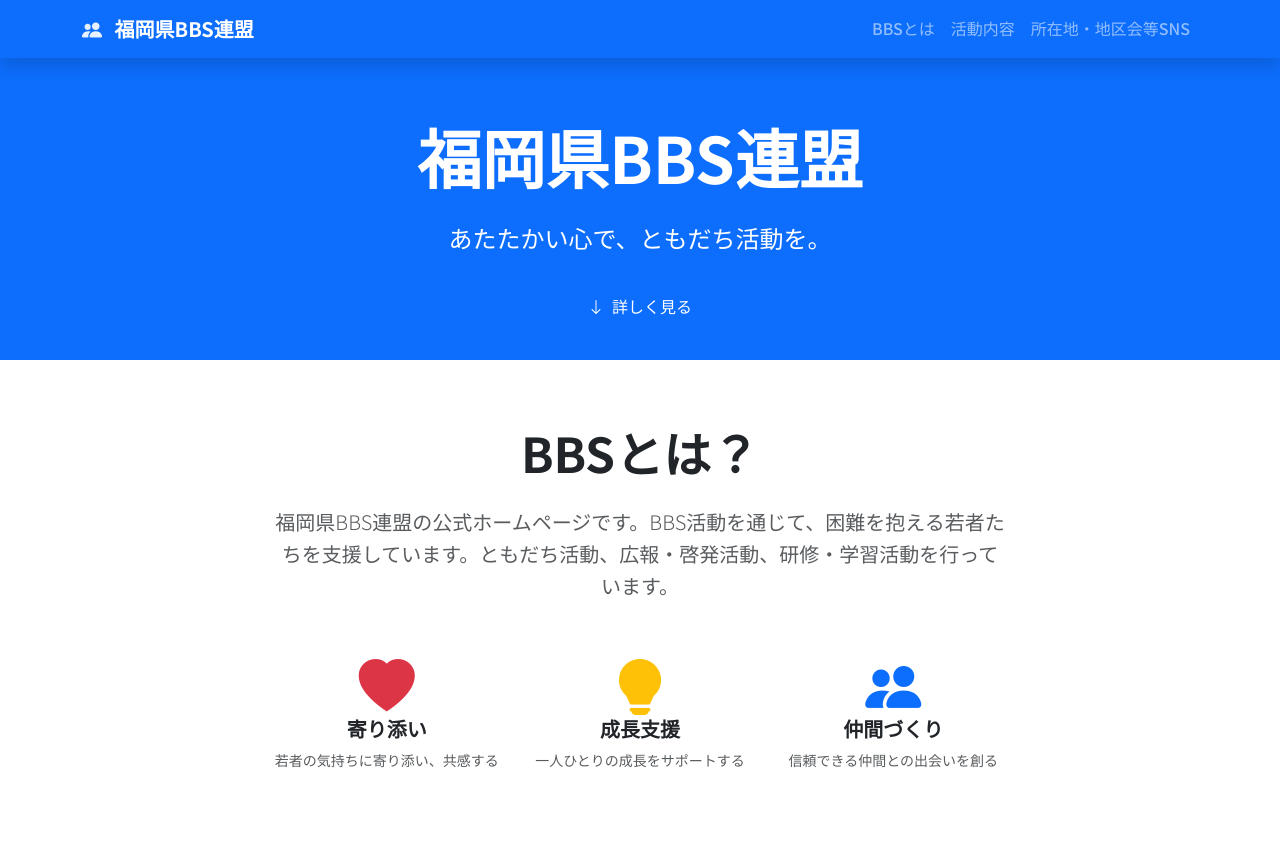
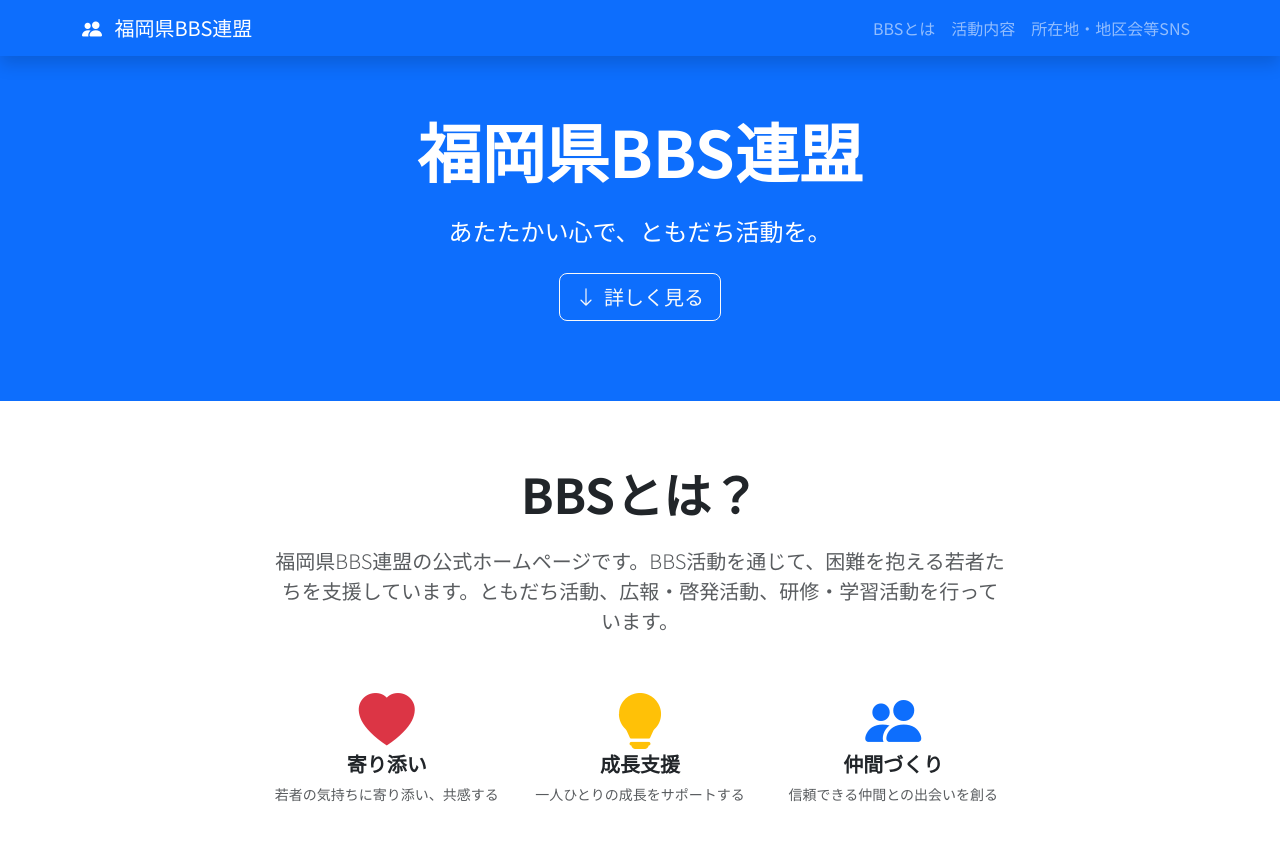
Before and after one commit to fukuokaprefbbs/fukuokaprefbbs.github.io, a Jekyll site: the page built from index.html, in a window 1280 px wide and 900 px high. Shown: the top 841 px of the window. Built offline with Jekyll 4.4.1, drawn with Linux system fonts in a browser that asks for light colours.

Commit message:
Update: 余計なカスタムスタイルを削除

```diff
--- a/_includes/activities.html
+++ b/_includes/activities.html
@@ -35,7 +35,7 @@
                         私たちと一緒に、若者たちの未来を支える活動に参加しませんか？<br>
                         経験や年齢は問いません。大切なのは「寄り添う心」です。
                     </p>
-                    <a href="#contact" class="btn btn-custom">
+                    <a href="#contact" class="btn btn-outline-primary btn-lg">
                         <i class="bi bi-envelope-fill me-2"></i>お問い合わせ
                     </a>
                 </div>
--- a/_includes/title.html
+++ b/_includes/title.html
@@ -9,7 +9,7 @@
                     {{ site.data.site.tagline }}
                 </p>
                 <div class="mt-4 fade-in-up" style="animation-delay: 0.4s;">
-                    <a href="#about" class="btn btn-custom">
+                    <a href="#about" class="btn btn-outline-light btn-lg">
                         <i class="bi bi-arrow-down me-2"></i>詳しく見る
                     </a>
                 </div>
--- a/assets/css/main.scss
+++ b/assets/css/main.scss
@@ -5,72 +5,21 @@
 $primary-color: #0d6efd;
 $secondary-color: #2E8BC9;
 $dark-blue: #212836;
-$light-gray: #f8f9fa;
 
-// カスタムスタイル
+// 基本的なフォント設定
 body {
     font-family: 'Noto Sans JP', sans-serif;
-    line-height: 1.6;
-}
-
-// ナビゲーション
-.navbar-brand {
-    font-weight: 700;
-
-    i {
-        color: rgba(255, 255, 255, 0.9);
-    }
-}
-
-.navbar-nav .nav-link {
-    font-weight: 500;
-    transition: color 0.3s ease;
-
-    &:hover {
-        color: rgba(255, 255, 255, 0.8) !important;
-    }
 }
 
 // タイトルセクション
 .hero-section {
-    min-height: 40vh;
-    padding-top: 5.5rem;
     background: $primary-color;
-    position: relative;
-
-    .container {
-        position: relative;
-        z-index: 2;
-    }
+    padding: 7rem 0 5rem 0;
 }
 
-// セクション
+// セクションの標準余白
 .section-padding {
     padding: 4rem 0;
-
-    @media (max-width: 768px) {
-        padding: 2rem 0;
-    }
-}
-
-// カード
-.card-hover {
-    transition: box-shadow 0.3s ease;
-    border: none;
-
-    &:hover {
-        box-shadow: 0 0.125rem 0.25rem rgba(0, 0, 0, 0.075) !important;
-    }
-}
-
-.card-body {
-    .display-1 {
-        font-size: 3.5rem;
-
-        @media (max-width: 768px) {
-            font-size: 2.5rem;
-        }
-    }
 }
 
 // カスタムカラー
@@ -82,100 +31,8 @@
     color: $secondary-color !important;
 }
 
-// ボタン
-.btn-custom {
-    background: $primary-color;
-    border: none;
-    color: white;
-    font-weight: 500;
-    padding: 0.75rem 2rem;
-    border-radius: 50px;
-    transition: all 0.3s ease;
-
-    &:hover {
-        background: darken($primary-color, 10%);
-        color: white;
-    }
-}
-
-// アニメーション
-@keyframes fadeInUp {
-    from {
-        opacity: 0;
-        transform: translateY(30px);
-    }
-    to {
-        opacity: 1;
-        transform: translateY(0);
-    }
-}
-
-.fade-in-up {
-    animation: fadeInUp 0.6s ease-out;
-}
-
-// レスポンシブ画像
-.img-fluid {
-    max-width: 100%;
-    height: auto;
-}
-
 // フッター
 footer {
     background: $dark-blue;
-
-    p {
-        margin: 0;
-        opacity: 0.9;
-    }
+    padding: 3rem 0;
 }
-
-// アクセシビリティ
-.sr-only {
-    position: absolute;
-    width: 1px;
-    height: 1px;
-    padding: 0;
-    margin: -1px;
-    overflow: hidden;
-    clip: rect(0, 0, 0, 0);
-    white-space: nowrap;
-    border: 0;
-}
-
-// ホバーエフェクト
-.hover-shadow {
-    transition: box-shadow 0.3s ease;
-
-    &:hover {
-        box-shadow: 0 4px 12px rgba(0, 0, 0, 0.1) !important;
-    }
-}
-
-// Googleマップ
-.map-container {
-    position: relative;
-    background: #f8f9fa;
-    border: 1px solid #e9ecef;
-    transition: box-shadow 0.3s ease;
-
-    &:hover {
-        box-shadow: 0 0.125rem 0.25rem rgba(0, 0, 0, 0.075) !important;
-    }
-
-    iframe {
-        display: block;
-    }
-}
-
-@media (max-width: 768px) {
-    .map-container iframe {
-        height: 250px;
-    }
-}
-
-@media (max-width: 576px) {
-    .map-container iframe {
-        height: 200px;
-    }
-}
```
